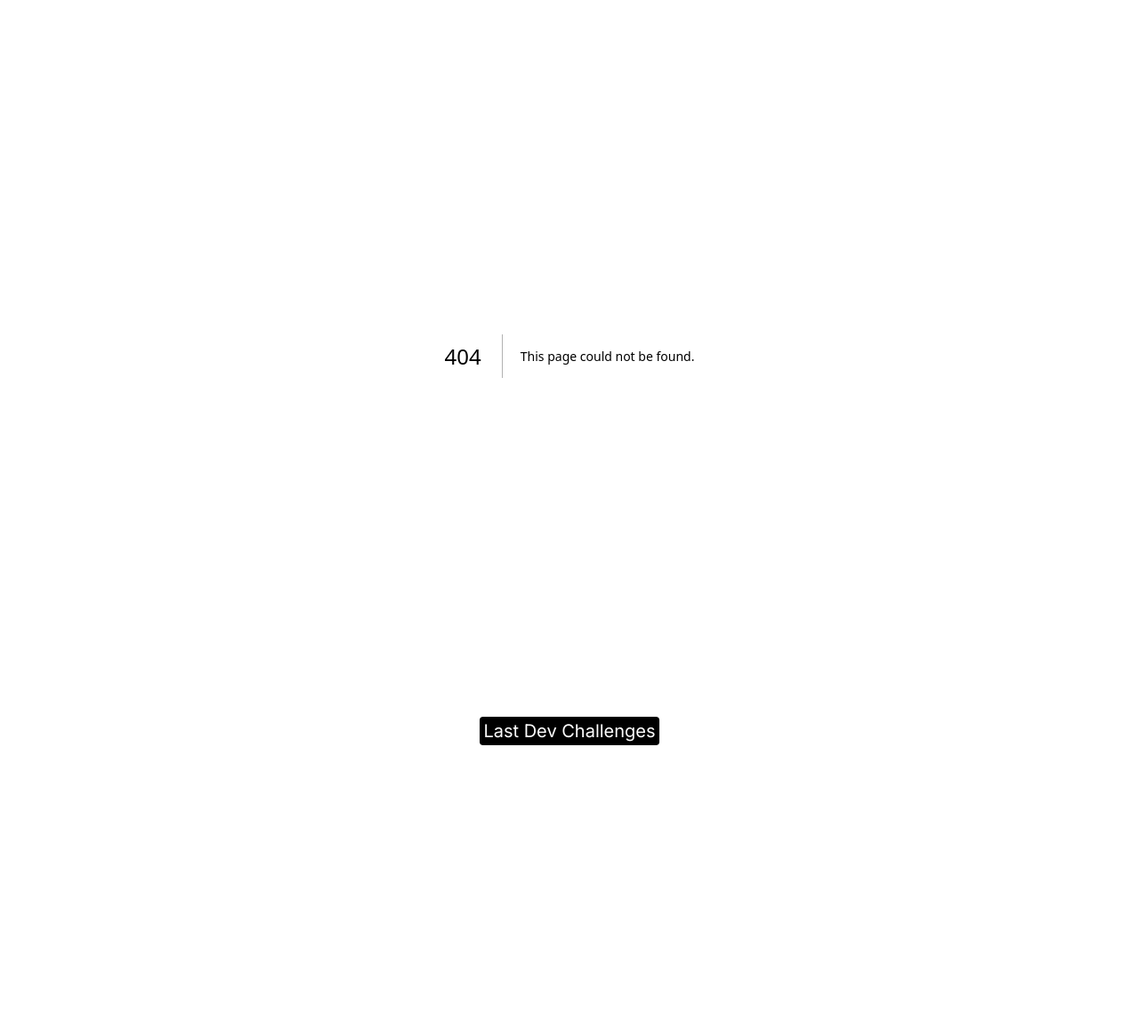
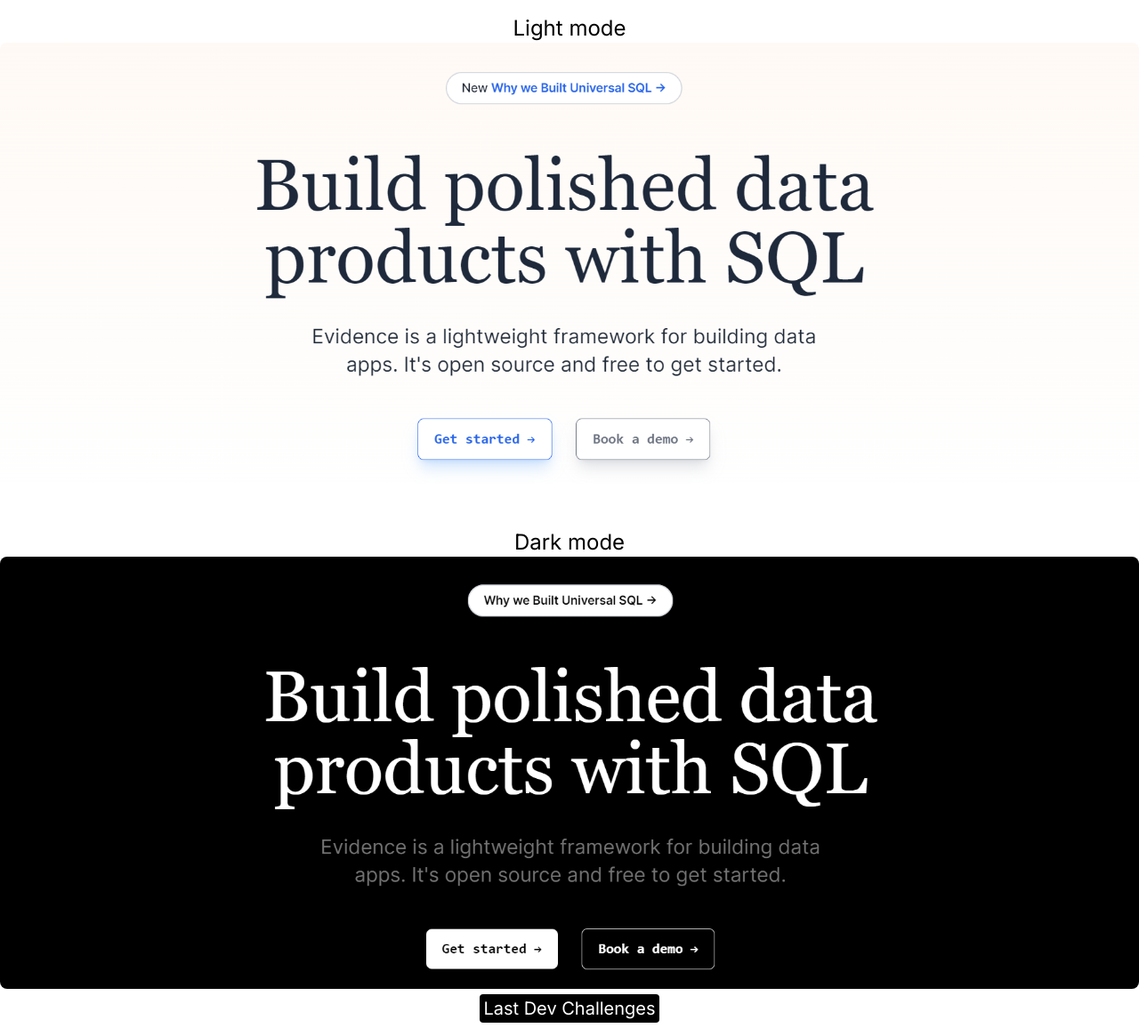
Before and after one commit to last-developer/challenges, a Next.js app: page /day3minimalist in a window 1280 px wide. Before the commit this address had no page. Shown: the whole page at 89% size. Before the commit the page ends 844 px from the top, so only its background shows below. Built offline with nearby package versions, Linux system fonts and the light colour scheme.

Commit message:
day3minimalist

```diff
--- a/src/pages/30DaysMinimalist.tsx
+++ b/src/pages/30DaysMinimalist.tsx
@@ -8,6 +8,9 @@
         },
            { title: 'Reelables Heropage',
             route: '/day2minimalist'
+        },
+           { title: 'Evidence Dark Mode',
+            route: '/day3minimalist'
         },
     ]
 
--- a/src/pages/Components/Footer.tsx
+++ b/src/pages/Components/Footer.tsx
@@ -3,7 +3,7 @@
 
 const Footer = () => {
   return (
-    <div className='text-center text-xl mb-2 mt-2'>
+    <div className='text-center text-xs sm:text-xl mb-2 mt-2'>
       <p><Link href={'/'} className=' bg-black text-white p-1 rounded'>Last Dev Challenges</Link></p>
     </div>
   )
--- /dev/null
+++ b/src/pages/day3minimalist.tsx
@@ -0,0 +1,38 @@
+// day3minimalist.tsx
+import Image from 'next/image';
+import React from 'react';
+
+const Day3Minimalist = () => {
+  return (
+    <div className="flex flex-col items-center justify-center">
+      {/* Light Mode Version */}
+      <div className="w-full">
+        <p className='text-center mt-4 sm:text-2xl'>Light mode</p>
+        <Image
+          src="/evidencelight.png" // Replace with the path to your light mode image
+          alt="Evidence Light Mode"
+          width={1865} // Adjust based on the original image size
+          height={726} // Adjust based on the original image size
+          layout="responsive"
+          className="rounded-lg"
+        />
+      </div>
+
+      {/* Dark Mode Version */}
+      <div className="w-full mt-8">
+      <p className='text-center mt-4 sm:text-2xl'>Dark mode</p>
+
+        <Image
+          src="/evidencedark.png" // Replace with the path to your dark mode image
+          alt="Evidence Dark Mode"
+          width={1882} // Adjust based on the original image size
+          height={714} // Adjust based on the original image size
+          layout="responsive"
+          className="rounded-lg"
+        />
+      </div>
+    </div>
+  );
+};
+
+export default Day3Minimalist;
```
Also changed, not shown: public/evidencedark.png (added), public/evidencelight.png (added).
